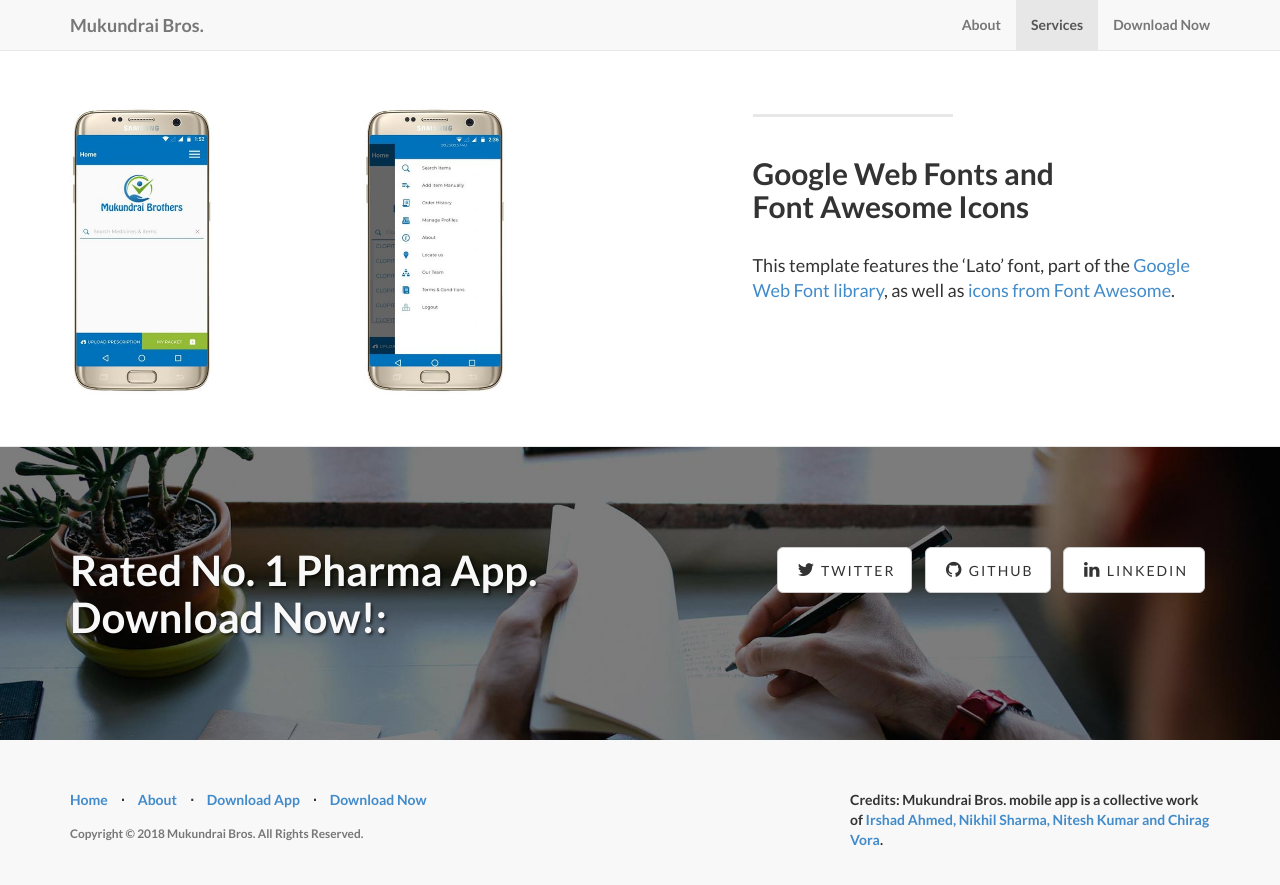
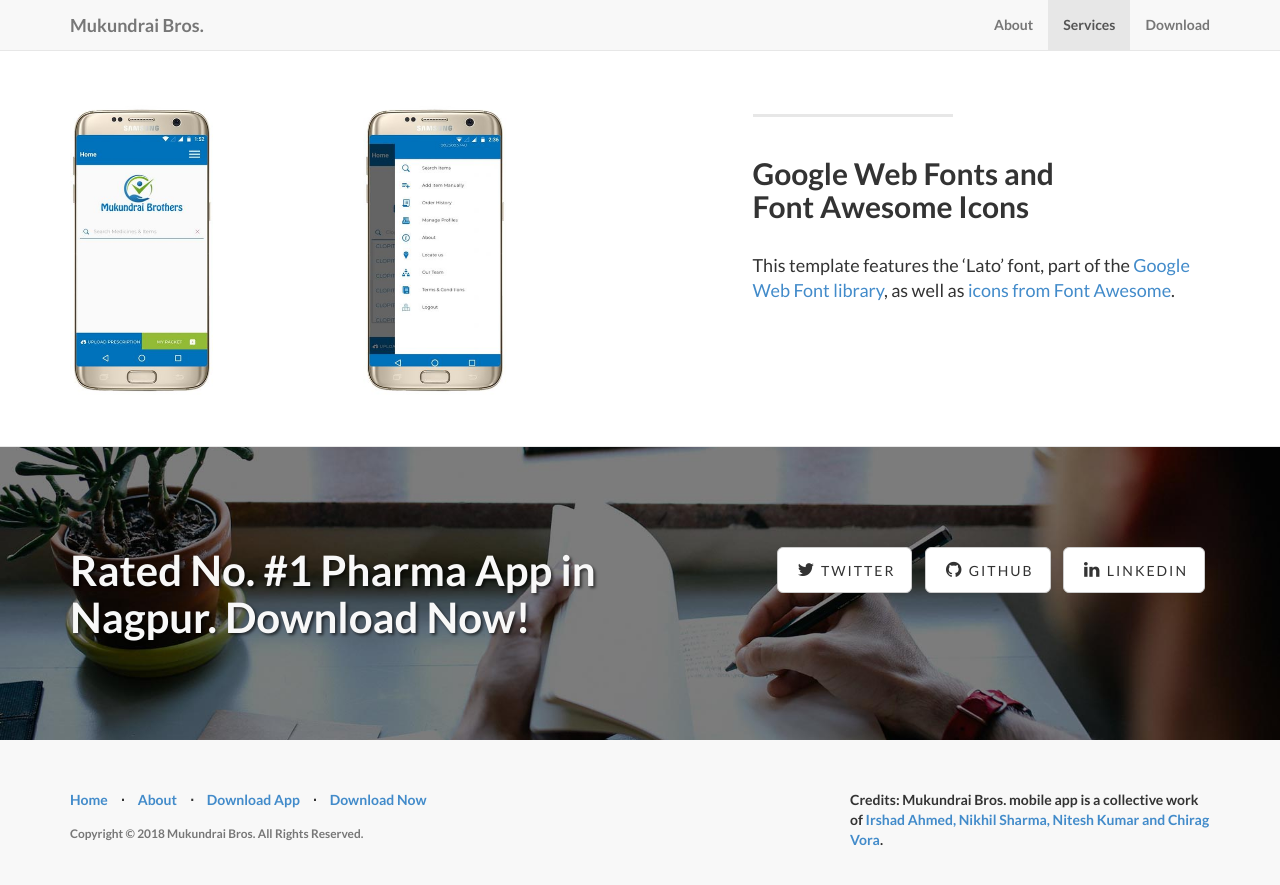
Before and after one commit to mukundraibros/mukundrai, a Jekyll site: the page built from index.html, in a window 1280 px wide and 900 px high, scrolled down 1976 px. Shown: the top 885 px of the window. Built offline with Jekyll 4.4.1, drawn with Linux system fonts in a browser that asks for light colours.

Commit message:
download link

```diff
--- a/_includes/download-now.html
+++ b/_includes/download.html
@@ -4,7 +4,7 @@
 
 			<div class="row">
 				<div class="col-lg-6">
-					<h2>Rated No. 1 Pharma App. Download Now!:</h2>
+					<h2>Rated No. #1 Pharma App in Nagpur. Download Now!</h2>
 				</div>
 				<div class="col-lg-6">
 					<ul class="list-inline banner-social-buttons">
--- a/_includes/header.html
+++ b/_includes/header.html
@@ -21,7 +21,7 @@
                     <a class="page-scroll" href="#services">Services</a>
                 </li>
                 <li>
-                    <a class="page-scroll" href="#download-now">Download Now</a>
+                    <a class="page-scroll" href="#download">Download</a>
                 </li>
             </ul>
         </div>
--- a/_layouts/default.html
+++ b/_layouts/default.html
@@ -6,7 +6,7 @@
 		{% include header.html %}
 		{% include about.html %}
 		{% include page_content.html %}
-		{% include download-now.html %}
+		{% include download.html %}
 		{% include footer.html %}
 		{% include js.html %}
 	</body>
```
